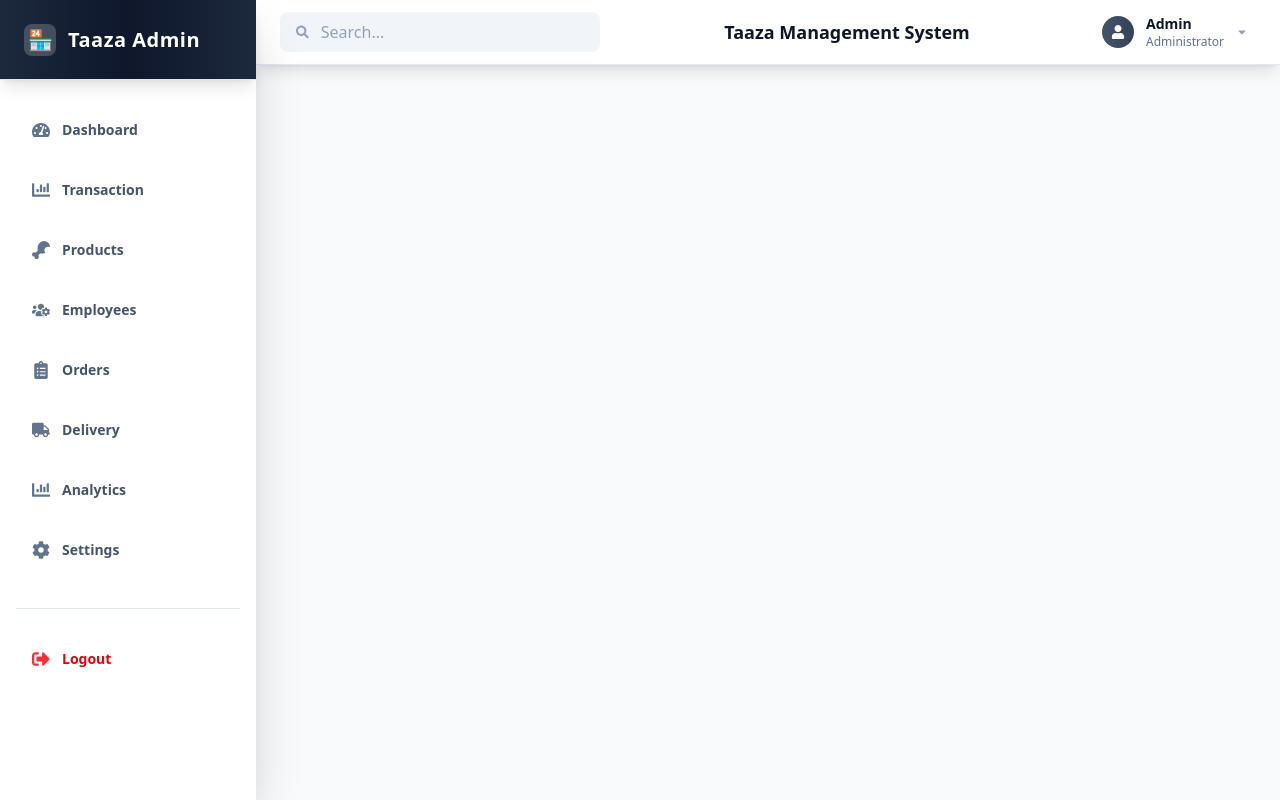
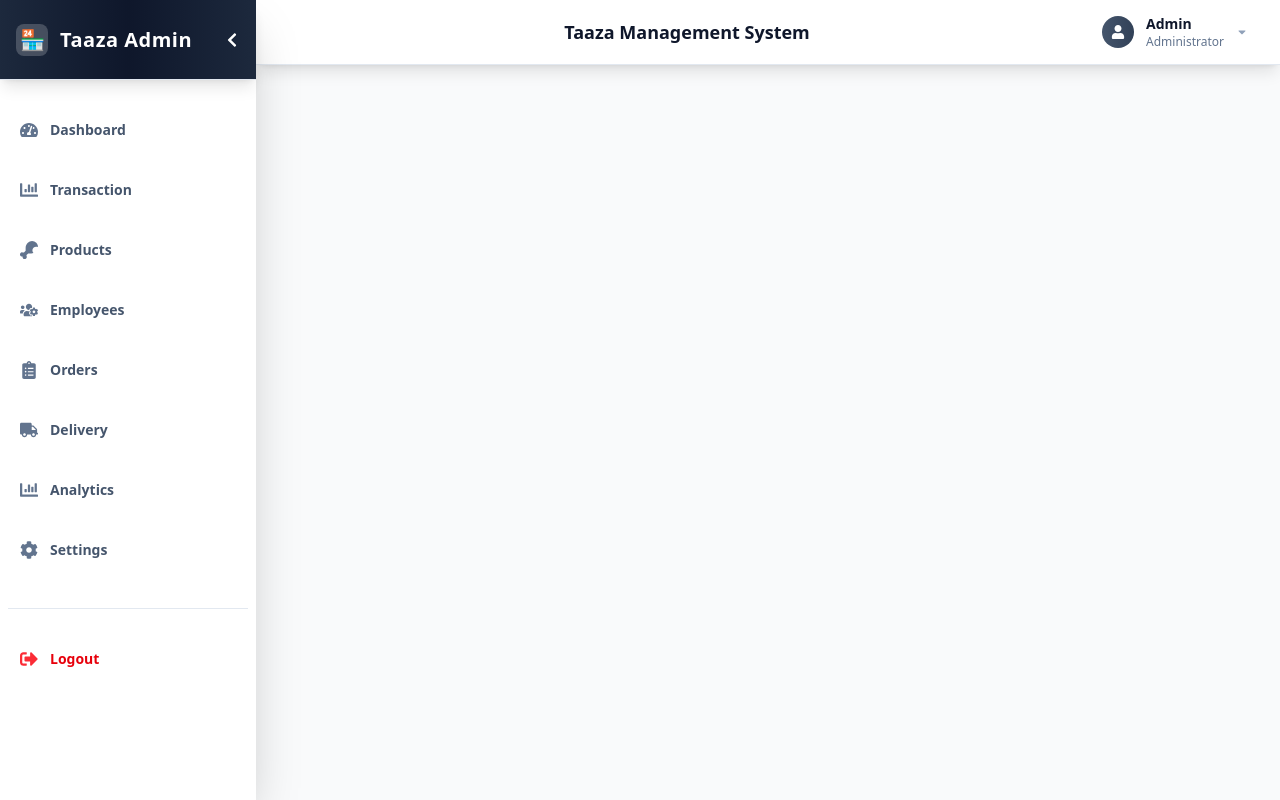
Before and after one commit to A-vi33/Taaza-app, a React (Vite) app: page /admin in a window 1280 px wide. Built offline with nearby package versions, Linux system fonts and the light colour scheme.

Commit message:
Add collapsible sidebar and remove search bar from admin panel

```diff
--- a/src/components/layout/AdminLayout.jsx
+++ b/src/components/layout/AdminLayout.jsx
@@ -1,6 +1,6 @@
 import React, { useState } from 'react';
 import { Link, Outlet, useLocation } from 'react-router-dom';
-import { FaTachometerAlt, FaDrumstickBite, FaUsersCog, FaClipboardList, FaTruck, FaCog, FaChartBar, FaSignOutAlt, FaBars, FaTimes, FaUser, FaSearch, FaCaretDown } from 'react-icons/fa';
+import { FaTachometerAlt, FaDrumstickBite, FaUsersCog, FaClipboardList, FaTruck, FaCog, FaChartBar, FaSignOutAlt, FaBars, FaTimes, FaUser, FaSearch, FaCaretDown, FaChevronLeft, FaChevronRight } from 'react-icons/fa';
 import { useAuth } from '../../context/AuthContext';
 import bgImg from '../../assets/bg.jpg';
 
@@ -19,6 +19,7 @@ function AdminLayout({ children }) {
   const location = useLocation();
   const { user, logout } = useAuth();
   const [sidebarOpen, setSidebarOpen] = useState(false);
+  const [sidebarCollapsed, setSidebarCollapsed] = useState(false);
   const [showUserMenu, setShowUserMenu] = useState(false);
 
   const handleLogout = () => {
@@ -36,38 +37,54 @@ function AdminLayout({ children }) {
       )}
 
       {/* Left Sidebar */}
-      <div className={`fixed inset-y-0 left-0 z-50 w-64 bg-white/95 backdrop-blur-md shadow-2xl transform transition-transform duration-300 ease-in-out ${
+      <div className={`fixed inset-y-0 left-0 z-50 bg-white/95 backdrop-blur-md shadow-2xl transform transition-all duration-300 ease-in-out ${
         sidebarOpen ? 'translate-x-0' : '-translate-x-full lg:translate-x-0'
-      }`}>
+      } ${sidebarCollapsed ? 'w-16' : 'w-64'}`}>
         {/* Sidebar Header */}
-        <div className="flex items-center justify-between h-20 px-6 border-b border-slate-200 bg-gradient-to-r from-slate-800 via-slate-900 to-slate-800 shadow-lg">
+        <div className="flex items-center justify-between h-20 px-4 border-b border-slate-200 bg-gradient-to-r from-slate-800 via-slate-900 to-slate-800 shadow-lg">
+          {!sidebarCollapsed && (
             <h1 className="text-xl font-bold text-white flex items-center gap-3">
               <div className="w-8 h-8 bg-white/20 rounded-lg flex items-center justify-center">
                 🏪
               </div>
               <span className="font-extrabold tracking-wide">Taaza Admin</span>
             </h1>
+          )}
+          {sidebarCollapsed && (
+            <div className="w-8 h-8 bg-white/20 rounded-lg flex items-center justify-center mx-auto">
+              🏪
+            </div>
+          )}
+          <div className="flex items-center gap-2">
             <button
               className="lg:hidden text-white hover:text-slate-200 transition-colors"
               onClick={() => setSidebarOpen(false)}
             >
-            <FaTimes size={20} />
+              <FaTimes size={16} />
             </button>
+            <button
+              className="hidden lg:block text-white hover:text-slate-200 transition-colors"
+              onClick={() => setSidebarCollapsed(!sidebarCollapsed)}
+            >
+              {sidebarCollapsed ? <FaChevronRight size={16} /> : <FaChevronLeft size={16} />}
+            </button>
+          </div>
         </div>
 
         {/* Sidebar Navigation */}
-        <nav className="mt-6 px-4 h-[calc(100vh-120px)] overflow-y-auto">
+        <nav className="mt-6 px-2 h-[calc(100vh-120px)] overflow-y-auto">
           <div className="space-y-2">
           {adminLinks.map(link => (
             <Link
               key={link.to}
               to={link.to}
-                className={`flex items-center gap-3 px-4 py-4 rounded-xl text-sm font-medium transition-all duration-300 group ${
+                className={`flex items-center gap-3 px-3 py-4 rounded-xl text-sm font-medium transition-all duration-300 group relative ${
                   location.pathname.startsWith(link.to)
                     ? 'bg-gradient-to-r from-slate-600 to-slate-700 text-white shadow-lg scale-105 border-l-4 border-white'
                     : 'text-slate-600 hover:bg-slate-50 hover:text-slate-800 hover:border-l-4 hover:border-slate-400 hover:scale-105'
-                }`}
+                } ${sidebarCollapsed ? 'justify-center' : ''}`}
                 onClick={() => setSidebarOpen(false)}
+                title={sidebarCollapsed ? link.label : ''}
               >
                 <span className={`text-lg transition-colors ${
                   location.pathname.startsWith(link.to)
@@ -76,7 +93,15 @@ function AdminLayout({ children }) {
                 }`}>
                   {link.icon}
                 </span>
+                {!sidebarCollapsed && (
                   <span className="font-semibold">{link.label}</span>
+                )}
+                {/* Tooltip for collapsed state */}
+                {sidebarCollapsed && (
+                  <div className="absolute left-full ml-2 px-2 py-1 bg-slate-800 text-white text-xs rounded opacity-0 group-hover:opacity-100 transition-opacity duration-200 pointer-events-none whitespace-nowrap z-50">
+                    {link.label}
+                  </div>
+                )}
             </Link>
           ))}
           </div>
@@ -85,23 +110,36 @@ function AdminLayout({ children }) {
           <div className="mt-8 pt-6 border-t border-slate-200">
             <button
               onClick={handleLogout}
-              className="w-full flex items-center gap-3 px-4 py-4 rounded-xl text-sm font-medium text-red-600 hover:bg-red-50 hover:text-red-700 transition-all duration-300 group hover:scale-105"
+              className={`w-full flex items-center gap-3 px-3 py-4 rounded-xl text-sm font-medium text-red-600 hover:bg-red-50 hover:text-red-700 transition-all duration-300 group hover:scale-105 relative ${
+                sidebarCollapsed ? 'justify-center' : ''
+              }`}
+              title={sidebarCollapsed ? 'Logout' : ''}
             >
               <span className="text-lg text-red-500 group-hover:text-red-600">
                 <FaSignOutAlt />
               </span>
+              {!sidebarCollapsed && (
                 <span className="font-semibold">Logout</span>
+              )}
+              {/* Tooltip for collapsed state */}
+              {sidebarCollapsed && (
+                <div className="absolute left-full ml-2 px-2 py-1 bg-red-800 text-white text-xs rounded opacity-0 group-hover:opacity-100 transition-opacity duration-200 pointer-events-none whitespace-nowrap z-50">
+                  Logout
+                </div>
+              )}
             </button>
           </div>
         </nav>
       </div>
 
       {/* Main Content Area */}
-      <div className="flex-1 flex flex-col lg:ml-64">
+      <div className={`flex-1 flex flex-col transition-all duration-300 ease-in-out ${
+        sidebarCollapsed ? 'lg:ml-16' : 'lg:ml-64'
+      }`}>
         {/* Professional Top Header Bar */}
         <header className="bg-white/95 backdrop-blur-md shadow-lg border-b border-slate-200 sticky top-0 z-30 flex-shrink-0">
           <div className="flex items-center justify-between h-16 px-6">
-            {/* Left Section - Mobile Menu & Search */}
+            {/* Left Section - Mobile Menu */}
             <div className="flex items-center gap-4">
               <button
                 className="lg:hidden p-2 rounded-lg text-slate-600 hover:text-slate-900 hover:bg-slate-100 transition-colors"
@@ -109,16 +147,6 @@ function AdminLayout({ children }) {
               >
                 <FaBars size={20} />
               </button>
-
-              {/* Search Bar */}
-              <div className="hidden md:flex items-center bg-slate-100 rounded-lg px-4 py-2 w-80">
-                <FaSearch className="text-slate-400 mr-3" size={14} />
-                <input
-                  type="text"
-                  placeholder="Search..."
-                  className="bg-transparent border-none outline-none text-slate-700 placeholder-slate-400 w-full"
-                />
-              </div>
             </div>
 
             {/* Center Section - Page Title */}
@@ -128,7 +156,7 @@ function AdminLayout({ children }) {
               </h1>
             </div>
 
-            {/* Right Section - Notifications & User */}
+            {/* Right Section - User */}
             <div className="flex items-center gap-4">
               {/* User Menu */}
               <div className="relative">
```
Also changed, not shown: src/components/pages/admin/AdminDashboard.jsx (indentation only). Lines whose indentation alone changed are shown as unchanged.
